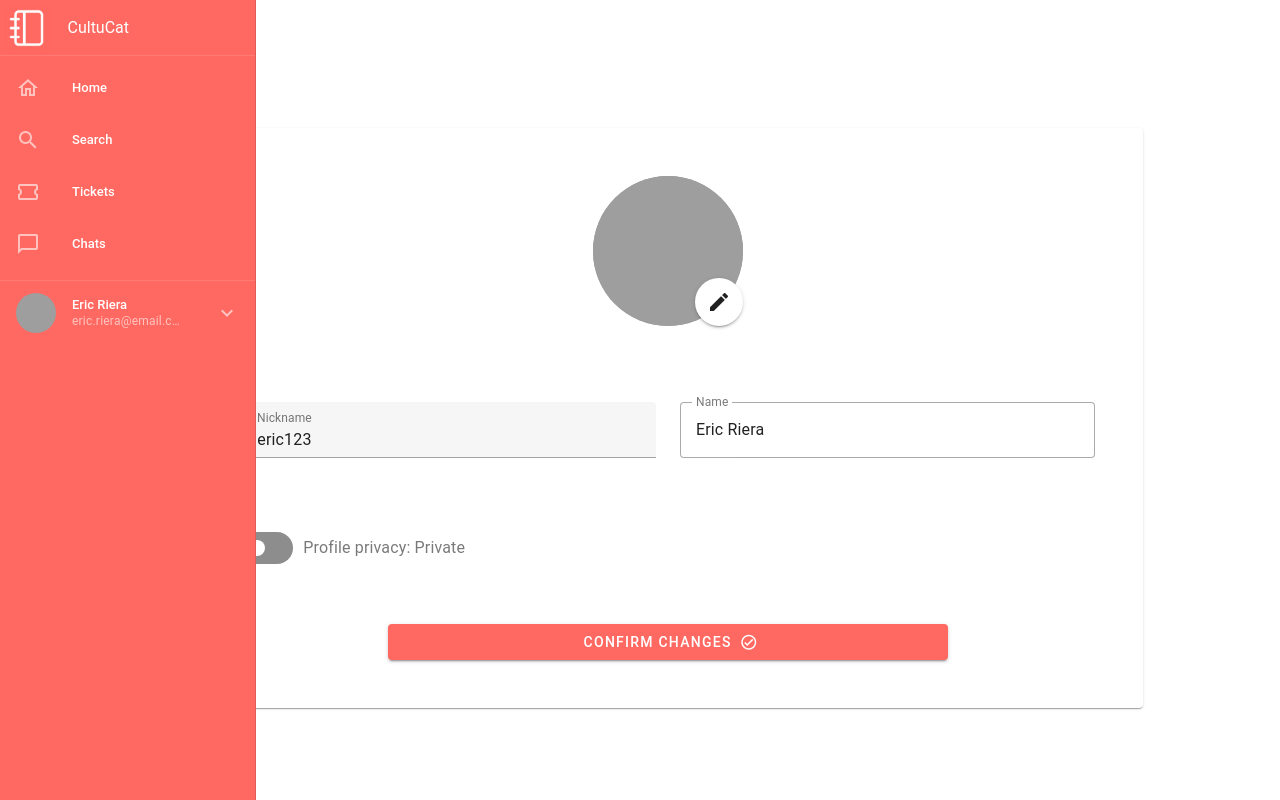
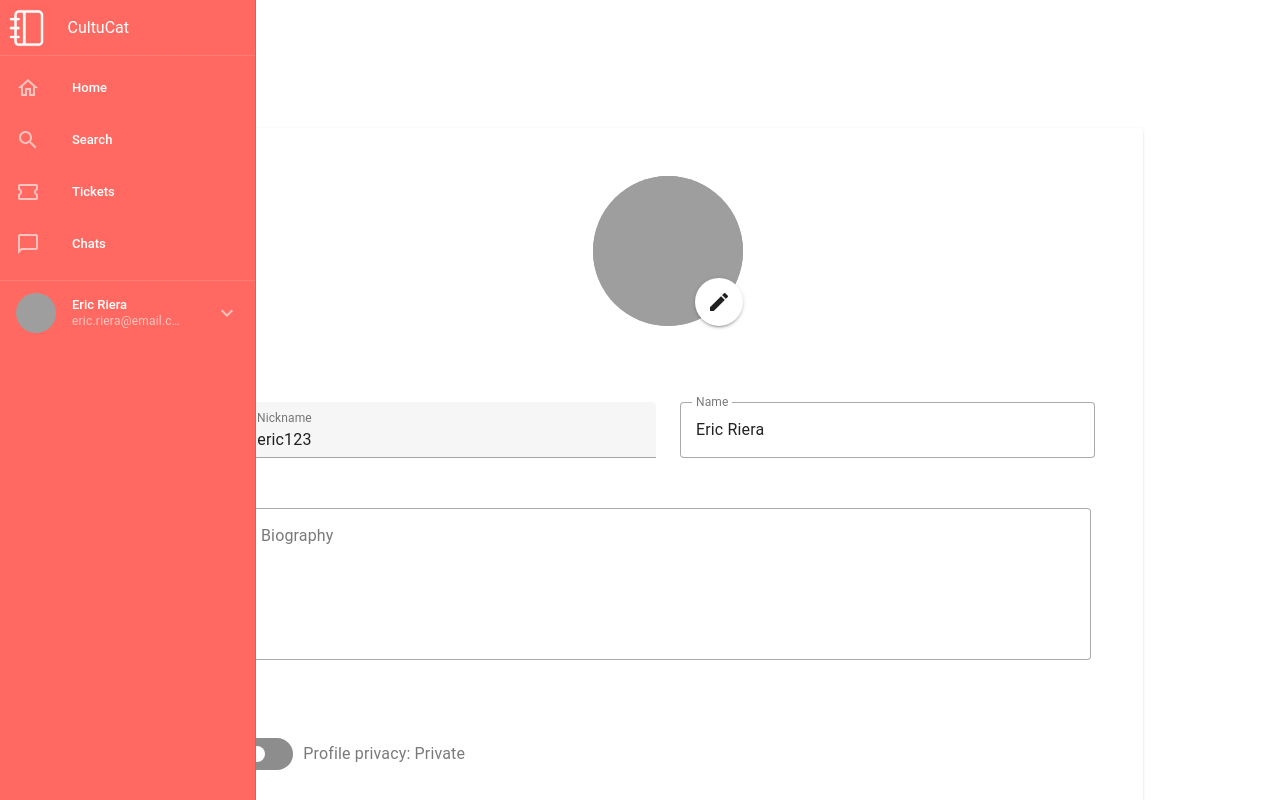
Before and after one commit to CultuCat/cultucat.github.io, a Vue app: page /users/1/edit in a window 1280 px wide. Shown: the top 800 px of the page. Built offline with nearby package versions, Linux system fonts and the light colour scheme; grey boxes are pictures that could not be loaded.

Commit message:
fix: profile biography

```diff
--- a/src/views/edit_user.vue
+++ b/src/views/edit_user.vue
@@ -26,13 +26,22 @@
                   readonly
                 ></v-text-field>
               </v-col>
-                <v-col cols="6" md="6" sm="12">
+              <v-col cols="6" md="6" sm="12">
                 <v-text-field
                   cols="6"
                   label="Name"
                   v-model="formData.name"
                   variant="outlined"
                 ></v-text-field>
+              </v-col>
+            </v-row>
+            <v-row justify="center">
+              <v-col class="ma-1">
+                <v-textarea
+                  label="Biography"
+                  v-model="formData.biography"
+                  variant="outlined"
+                ></v-textarea>
               </v-col>
             </v-row>
             <!-- ===================== PRIVACIDAD(PUBLICO/PRIVADO) ===================== -->
@@ -81,6 +90,7 @@ export default {
         nickname: "eric123",
         email: "eric.riera@email.com",
         name: "Eric Riera",
+        biography: "",
         isVisible: "Private",
         language: "",
       },
--- a/src/views/event.vue
+++ b/src/views/event.vue
@@ -176,8 +176,7 @@ export default {
     },
     extraerTextoPreu(texto) {
       // Utilizamos una expresión regular para buscar la parte deseada del texto
-      const regex = /[0-9][^€]*€/;
-      const match = texto.match(regex);
+      const match = texto.match(/[0-9][^€]*€/);
       return match ? match[0] : texto;
     },
   },
```
